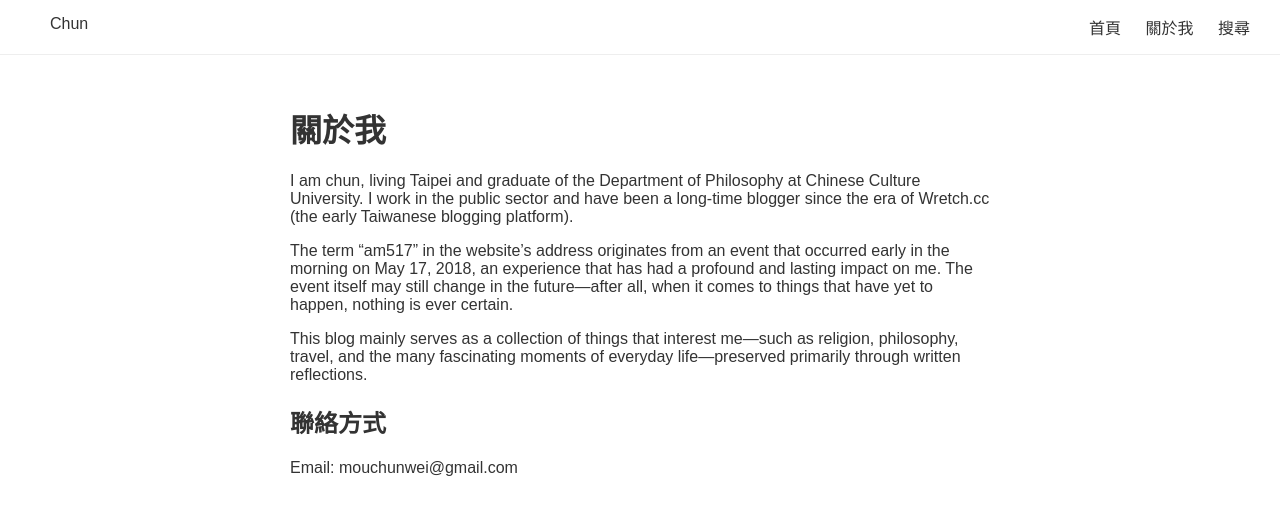
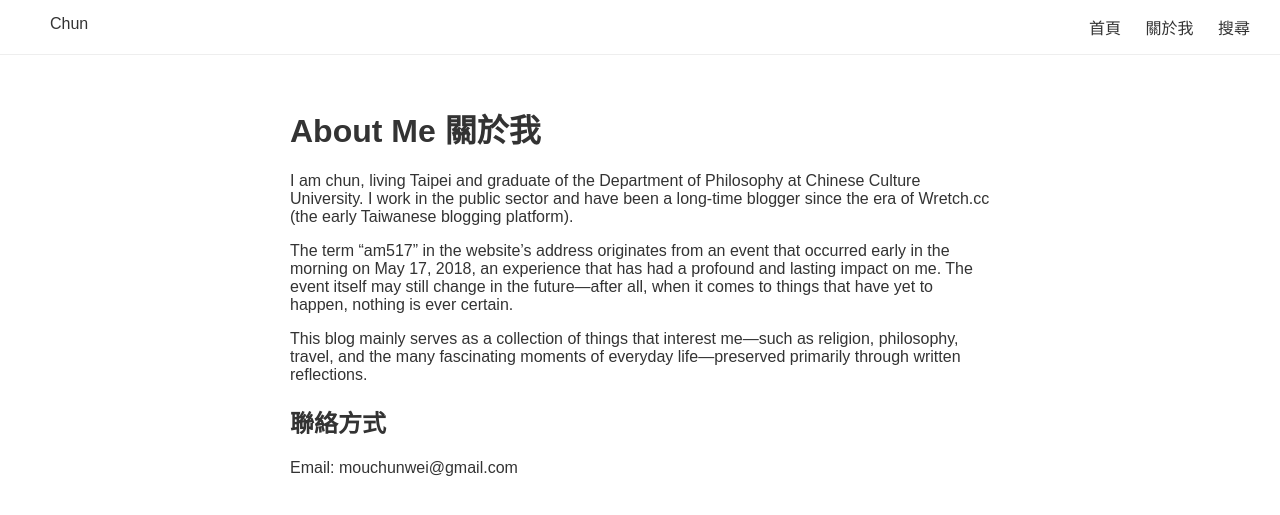
Before and after one commit to chunslifestyle/chunslifestyle.github.io, a Jekyll site: the page built from about.md, in a window 1280 px wide. Shown: the top 515 px of the page. Built offline with Jekyll 4.4.1, drawn with Linux system fonts in a browser that asks for light colours.

Commit message:
Update about.md

```diff
--- a/about.md
+++ b/about.md
@@ -4,7 +4,7 @@ title: 關於我
 permalink: /about.html
 ---
 
-<h1>關於我</h1>
+<h1>About Me 關於我</h1>
 
 <p>I am chun, living Taipei and graduate of the Department of Philosophy at Chinese Culture University. I work in the public sector and have been a long-time blogger since the era of Wretch.cc (the early Taiwanese blogging platform).
 </p>
```
